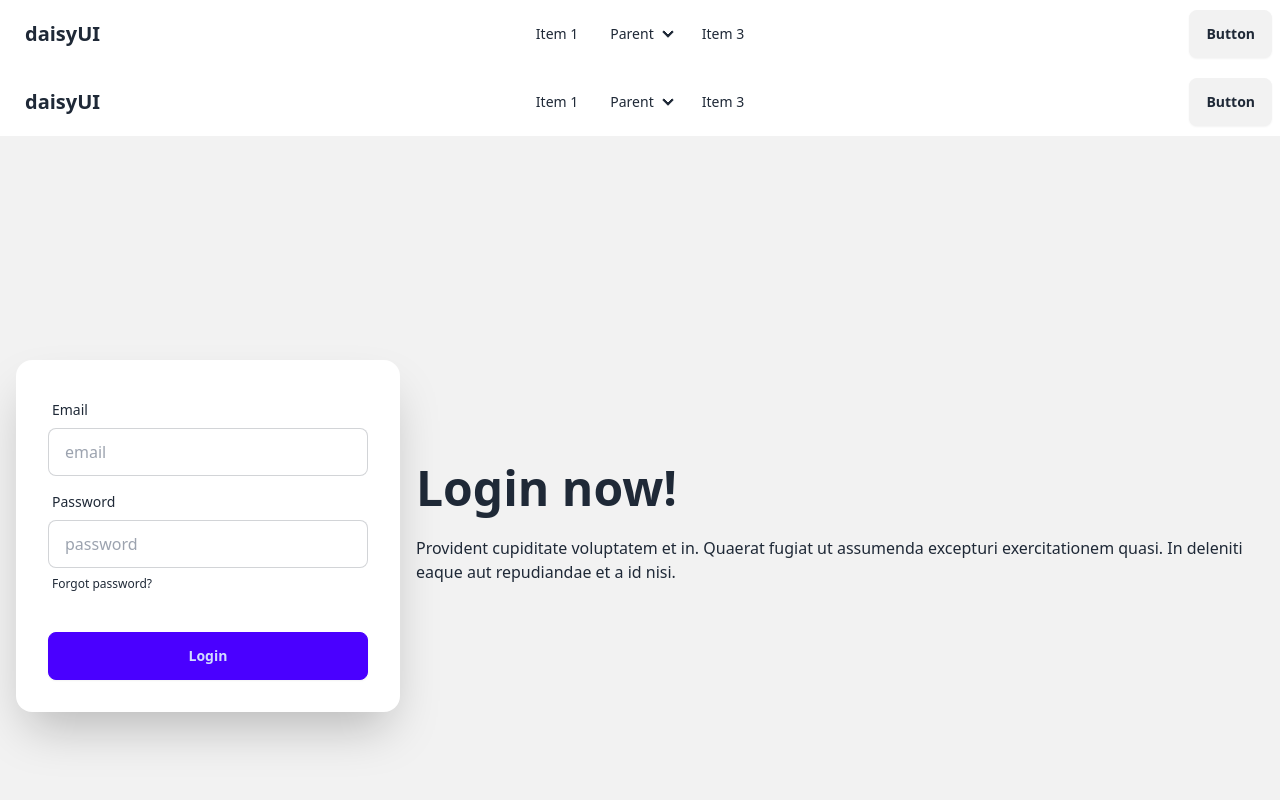
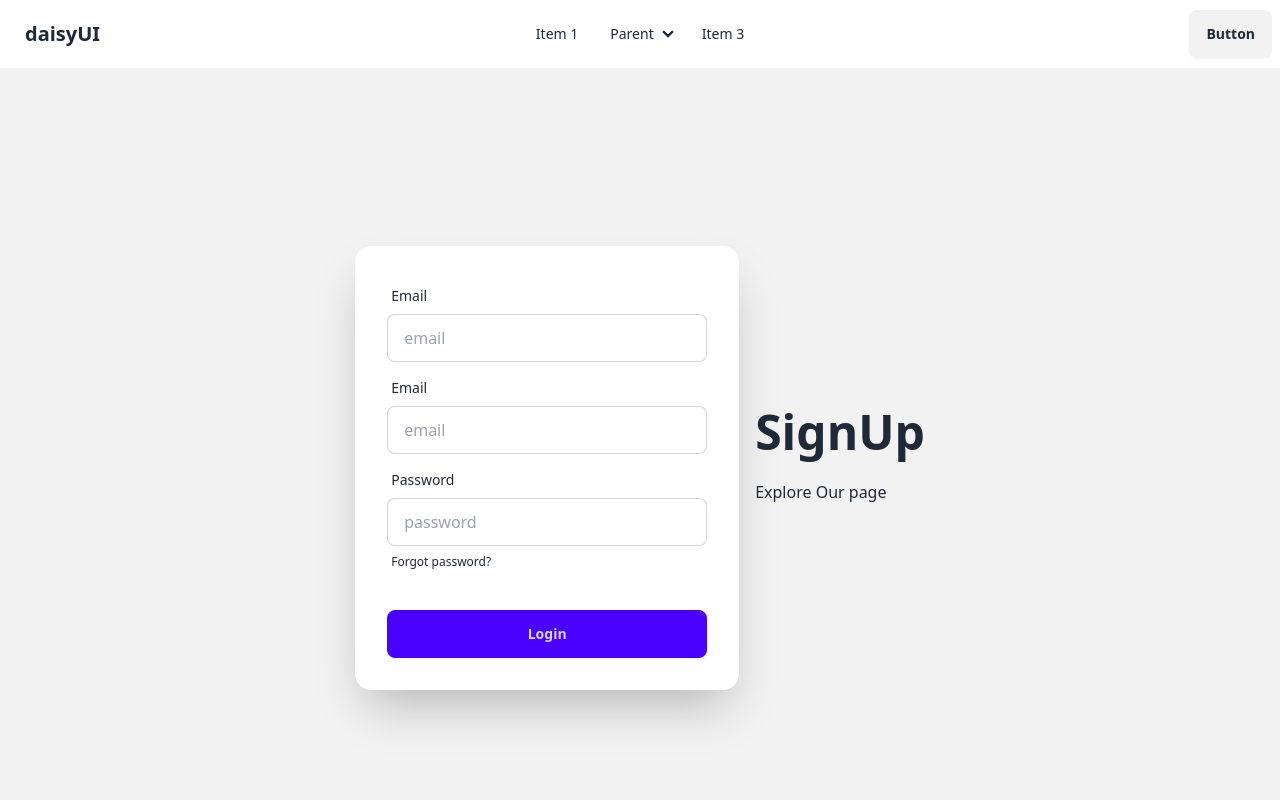
Before and after one commit to sakirmohammad775/Fashion-Apparels-Client, a React (Vite) app: page /signUp in a window 1280 px wide. Shown: the top 800 px of the page. Built offline with nearby package versions, Linux system fonts and the light colour scheme.

Commit message:
modified the signUp

```diff
--- a/src/Routes/Routes.jsx
+++ b/src/Routes/Routes.jsx
@@ -39,7 +39,7 @@ export const router = createBrowserRouter([
 
         },
         {
-          path:"/sigIn",
+          path:"/signIn",
           element:<SignIn></SignIn>
         },
         {
--- a/src/SIgnUp/SignUp.jsx
+++ b/src/SIgnUp/SignUp.jsx
@@ -1,18 +1,22 @@
-import Footer from "../Shared/Footer/Footer";
-import Navbar from "../Shared/Navbar/Navbar";
 
 const SignUp = () => {
     return (
         <>
-        <Navbar></Navbar>
+
             <div className="hero min-h-screen bg-base-200">
                 <div className="hero-content flex-col lg:flex-row-reverse">
                     <div className="text-center lg:text-left">
-                        <h1 className="text-5xl font-bold">Login now!</h1>
-                        <p className="py-6">Provident cupiditate voluptatem et in. Quaerat fugiat ut assumenda excepturi exercitationem quasi. In deleniti eaque aut repudiandae et a id nisi.</p>
+                        <h1 className="text-5xl font-bold">SignUp</h1>
+                        <p className="py-6">Explore Our page</p>
                     </div>
                     <div className="card shrink-0 w-full max-w-sm shadow-2xl bg-base-100">
                         <form className="card-body">
+                        <div className="form-control">
+                                <label className="label">
+                                    <span className="label-text">Email</span>
+                                </label>
+                                <input type="email" placeholder="email" className="input input-bordered" required />
+                            </div>
                             <div className="form-control">
                                 <label className="label">
                                     <span className="label-text">Email</span>
@@ -35,7 +39,6 @@ const SignUp = () => {
                     </div>
                 </div>
             </div>
-            <Footer></Footer>
         </>
     );
 };
--- a/src/SignIn/SignIn.jsx
+++ b/src/SignIn/SignIn.jsx
@@ -1,11 +1,8 @@
-import Footer from "../Shared/Footer/Footer";
-import Navbar from "../Shared/Navbar/Navbar";
 
 
 const SignIn = () => {
     return (
         <>
-        <Navbar></Navbar>
             <div className="hero min-h-screen bg-base-200">
                 <div className="hero-content flex-col lg:flex-row-reverse">
                     <div className="text-center lg:text-left">
@@ -36,7 +33,6 @@ const SignIn = () => {
                     </div>
                 </div>
             </div>
-            <Footer></Footer>
         </>
     );
 };
```
